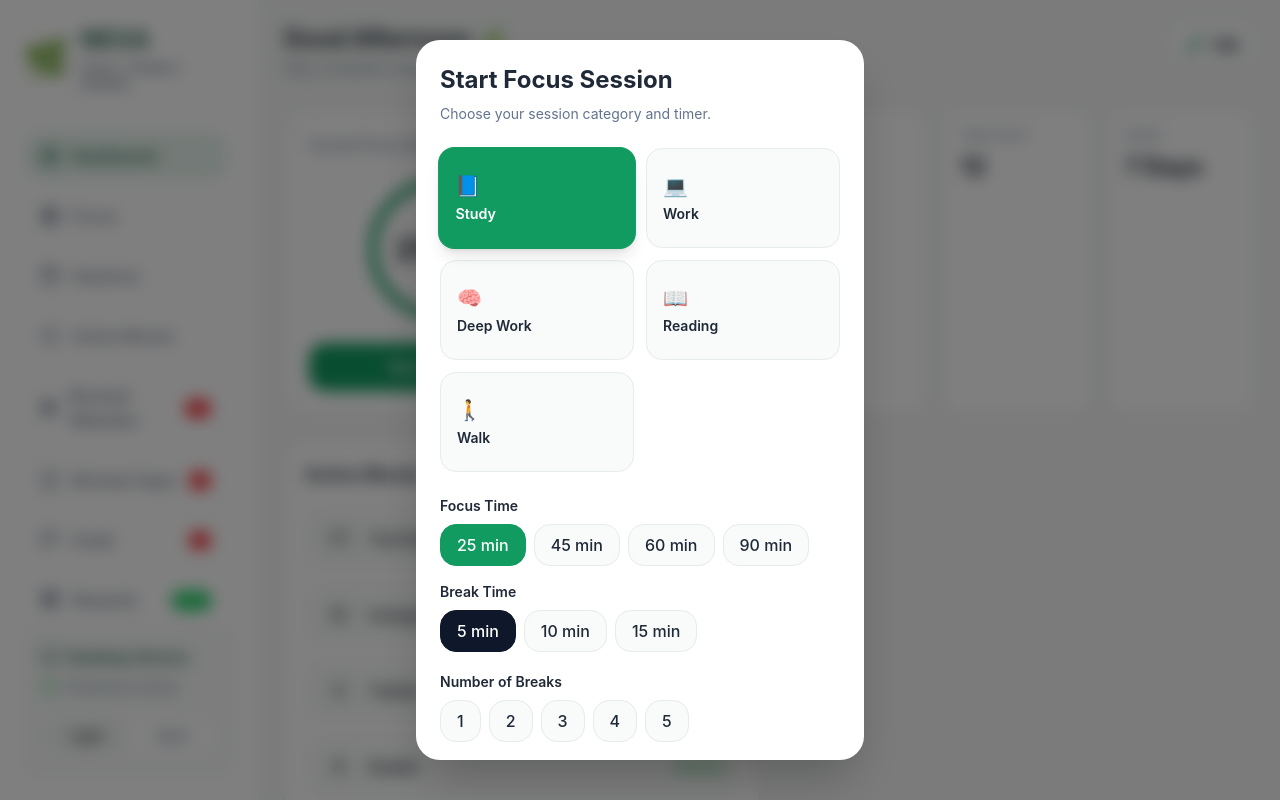
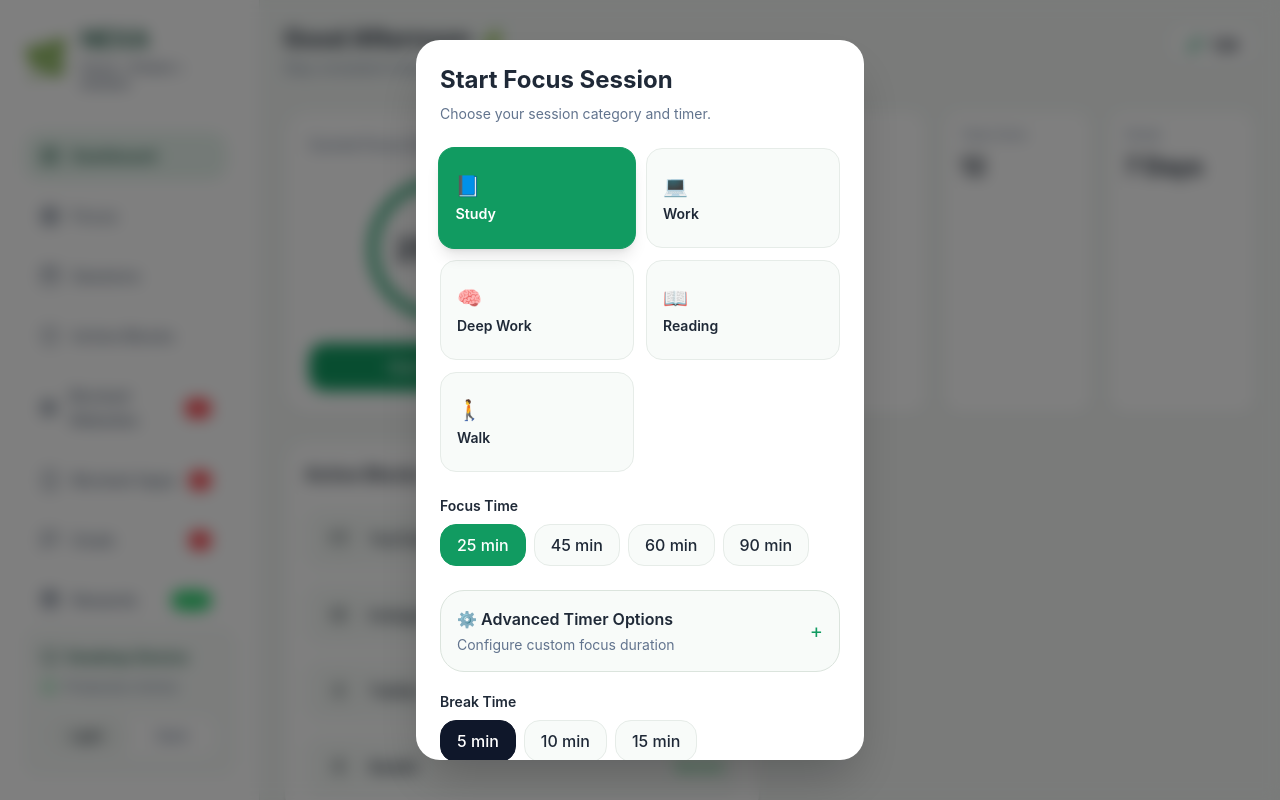
Before and after one commit to Krishna-0105/nexa-distraction-blocker, a React app in the folder frontend/: page /dashboard in a window 1280 px wide. Both pictures are taken after a click on the button "Start Session". Built offline with nearby package versions, Linux system fonts and the light colour scheme; the HTML template or start-up script is replaced by a standard one.

Commit message:
Improved pomodoro modal and custom timer UI

```diff
--- a/frontend/src/dashboard/SessionSetupModal.jsx
+++ b/frontend/src/dashboard/SessionSetupModal.jsx
@@ -1,4 +1,5 @@
 import SessionCategories from "./SessionCategories";
+
 function SessionSetupModal({
   selectedCategory,
   setSelectedCategory,
@@ -9,11 +10,17 @@ function SessionSetupModal({
   setSeconds,
   focusTime,
   setFocusTime,
+  customHours,
+setCustomHours,
+customMinutes,
+setCustomMinutes,
   breakTime,
   setBreakTime,
   theme,
   breakCount,
   setBreakCount,
+  showCustomFocusInput,
+  setShowCustomFocusInput,
 }) {
 
   return (
@@ -47,13 +54,15 @@ setBreakCount,
         >
           Choose your session category and timer.
         </p>
+
         <div className="mt-6">
 
           <SessionCategories
             selectedCategory={selectedCategory}
             setSelectedCategory={setSelectedCategory}
           />
-<div className="mt-6 space-y-4">
+
+          <div className="mt-6 space-y-5">
 
             {/* Focus Timer */}
             <div>
@@ -78,6 +87,8 @@ setBreakCount,
                     className={`px-4 py-2 rounded-2xl border transition-all font-medium ${
                       focusTime === time
                         ? "bg-[#119b61] text-white border-[#119b61]"
+                        : theme === "dark"
+                          ? "bg-[#1f2937] text-white border-[#374151]"
                           : "bg-[#f8fbf9] text-[#1f2937] border-[#e6ece8]"
                     }`}
                   >
@@ -89,6 +100,232 @@ setBreakCount,
                 ))}
 
               </div>
+
+            </div>
+
+            {/* Advanced Timer Options */}
+            <div className="mt-6">
+
+              <button
+                onClick={() =>
+                  setShowCustomFocusInput(!showCustomFocusInput)
+                }
+                className={`w-full p-4 rounded-3xl border transition-all duration-300 text-left ${
+                  theme === "dark"
+                    ? "bg-[#1f2937] border-[#374151] hover:bg-[#243041]"
+                    : "bg-[#f8fbf9] border-[#dbe4dd] hover:bg-[#eef7f1]"
+                }`}
+              >
+
+                <div className="flex items-center justify-between">
+
+                  <div>
+
+                    <p
+                      className={`font-semibold ${
+                        theme === "dark"
+                          ? "text-white"
+                          : "text-[#1f2937]"
+                      }`}
+                    >
+
+                      ⚙ Advanced Timer Options
+
+                    </p>
+
+                    <p
+                      className={`text-sm mt-1 ${
+                        theme === "dark"
+                          ? "text-slate-400"
+                          : "text-slate-500"
+                      }`}
+                    >
+
+                      Configure custom focus duration
+
+                    </p>
+
+                  </div>
+
+                  <span
+                    className={`text-xl transition-all ${
+                      theme === "dark"
+                        ? "text-[#34d399]"
+                        : "text-[#119b61]"
+                    }`}
+                  >
+
+                    {showCustomFocusInput ? "−" : "+"}
+
+                  </span>
+
+                </div>
+
+              </button>
+
+              {showCustomFocusInput && (
+
+                <div
+                  className={`mt-3 p-5 rounded-3xl border transition-all duration-300 ${
+                    theme === "dark"
+                      ? "bg-[#111827] border-[#374151]"
+                      : "bg-white border-[#e6ece8]"
+                  }`}
+                >
+
+                  <div className="flex items-center justify-between mb-4">
+
+                    <div>
+
+                      <p
+                        className={`text-base font-semibold ${
+                          theme === "dark"
+                            ? "text-white"
+                            : "text-[#1f2937]"
+                        }`}
+                      >
+
+                        Custom Focus Time
+
+                      </p>
+
+                      <p
+                        className={`text-sm mt-1 ${
+                          theme === "dark"
+                            ? "text-slate-400"
+                            : "text-slate-500"
+                        }`}
+                      >
+
+                        Set your own session duration
+
+                      </p>
+
+                    </div>
+
+                    <div
+                      className={`px-4 py-2 rounded-2xl text-sm font-medium ${
+                        theme === "dark"
+                          ? "bg-[#1f2937] text-[#34d399]"
+                          : "bg-[#f3f7f4] text-[#119b61]"
+                      }`}
+                    >
+
+                      Max 180 min
+
+                    </div>
+
+                  </div>
+
+                  <div className="flex justify-center">
+
+                    <div
+                      className={`w-full max-w-[240px] rounded-[32px] border px-6 py-5 text-center transition-all ${
+                        theme === "dark"
+                          ? "bg-[#1f2937] border-[#374151]"
+                          : "bg-[#f8fbf9] border-[#dbe4dd]"
+                      }`}
+                    >
+
+                      <div className="flex items-center justify-center gap-4">
+
+  {/* Hours */}
+  <div className="text-center">
+
+    <input
+      type="number"
+      min="0"
+      max="12"
+      value={customHours}
+      onChange={(e) =>
+        setCustomHours(Number(e.target.value))
+      }
+      className={`w-20 bg-transparent text-center text-5xl font-bold outline-none ${
+        theme === "dark"
+          ? "text-white"
+          : "text-[#1f2937]"
+      }`}
+    />
+
+    <p
+      className={`text-sm mt-2 ${
+        theme === "dark"
+          ? "text-slate-400"
+          : "text-slate-500"
+      }`}
+    >
+
+      hours
+
+    </p>
+
+  </div>
+
+  <p
+    className={`text-5xl font-bold ${
+      theme === "dark"
+        ? "text-white"
+        : "text-[#1f2937]"
+    }`}
+  >
+
+    :
+
+  </p>
+
+  {/* Minutes */}
+  <div className="text-center">
+
+    <input
+      type="number"
+      min="0"
+      max="59"
+      value={customMinutes}
+      onChange={(e) =>
+        setCustomMinutes(Number(e.target.value))
+      }
+      className={`w-20 bg-transparent text-center text-5xl font-bold outline-none ${
+        theme === "dark"
+          ? "text-white"
+          : "text-[#1f2937]"
+      }`}
+    />
+
+    <p
+      className={`text-sm mt-2 ${
+        theme === "dark"
+          ? "text-slate-400"
+          : "text-slate-500"
+      }`}
+    >
+
+      minutes
+
+    </p>
+
+  </div>
+
+</div>
+
+                      <p
+                        className={`mt-2 text-sm ${
+                          theme === "dark"
+                            ? "text-slate-400"
+                            : "text-slate-500"
+                        }`}
+                      >
+
+                        minutes
+
+                      </p>
+
+                    </div>
+
+                  </div>
+
+                </div>
+
+              )}
 
             </div>
 
@@ -115,6 +352,8 @@ setBreakCount,
                     className={`px-4 py-2 rounded-2xl border transition-all font-medium ${
                       breakTime === time
                         ? "bg-[#0f172a] text-white border-[#0f172a]"
+                        : theme === "dark"
+                          ? "bg-[#1f2937] text-white border-[#374151]"
                           : "bg-[#f8fbf9] text-[#1f2937] border-[#e6ece8]"
                     }`}
                   >
@@ -130,6 +369,8 @@ setBreakCount,
             </div>
 
           </div>
+
+          {/* Number Of Breaks */}
           <div className="mt-5">
 
             <p
@@ -169,12 +410,18 @@ setBreakCount,
             </div>
 
           </div>
+
+          {/* Start Button */}
           <button
             onClick={() => {
               setShowSessionModal(false);
               setSessionState("running");
               setIsRunning(true);
-    setMinutes(focusTime);
+              setMinutes(
+  showCustomFocusInput
+    ? (customHours * 60) + customMinutes
+    : focusTime
+);
               setSeconds(0);
             }}
             className="mt-6 w-full bg-[#119b61] hover:bg-[#0f8a57] text-white py-3 rounded-2xl font-semibold transition-all"
@@ -183,6 +430,8 @@ setBreakCount,
             Start Focus Session
 
           </button>
+
+          {/* Cancel Button */}
           <button
             onClick={() => setShowSessionModal(false)}
             className={`mt-3 w-full py-3 rounded-2xl font-semibold transition-all ${
--- /dev/null
+++ b/frontend/src/hooks/usePomodoroTimer.js
@@ -0,0 +1,66 @@
+import { useEffect, useRef } from "react";
+
+function usePomodoroTimer({
+  sessionState,
+  setSessionState,
+  setIsRunning,
+  setMinutes,
+  setSeconds,
+}) {
+
+  const intervalRef = useRef(null);
+
+  useEffect(() => {
+
+    // Prevent duplicate intervals
+    if (intervalRef.current) {
+      clearInterval(intervalRef.current);
+    }
+
+    if (sessionState === "running") {
+
+      intervalRef.current = setInterval(() => {
+
+        setSeconds((prevSeconds) => {
+
+          // Normal countdown
+          if (prevSeconds > 0) {
+            return prevSeconds - 1;
+          }
+
+          // When seconds hit 0
+          setMinutes((prevMinutes) => {
+
+            // Timer completed
+            if (prevMinutes === 0) {
+
+              clearInterval(intervalRef.current);
+
+              setSessionState("completed");
+              setIsRunning(false);
+
+              return 0;
+
+            }
+
+            return prevMinutes - 1;
+
+          });
+
+          return 59;
+
+        });
+
+      }, 1000);
+
+    }
+
+    return () => {
+      clearInterval(intervalRef.current);
+    };
+
+  }, [sessionState]);
+
+}
+
+export default usePomodoroTimer;
--- a/frontend/src/pages/Dashboard.jsx
+++ b/frontend/src/pages/Dashboard.jsx
@@ -2,6 +2,7 @@ import { useEffect, useState } from "react";
 import PomodoroCard from "../dashboard/PomodoroCard";
 import SessionCategories from "../dashboard/SessionCategories";
 import SessionSetupModal from "../dashboard/SessionSetupModal";
+import usePomodoroTimer from "../hooks/usePomodoroTimer";
 import {
   Coins,
   Monitor,
@@ -20,6 +21,7 @@ import {
   Menu,
 } from "lucide-react";
 import { getDeviceType } from "../utils/device";
+
 // import toast from "react-hot-toast";
 
 function Dashboard() {
@@ -30,6 +32,9 @@ function Dashboard() {
   const [seconds, setSeconds] = useState(0);
   const [isRunning, setIsRunning] = useState(false);
   const [focusTime, setFocusTime] = useState(25);
+
+const [customHours, setCustomHours] = useState(0);
+const [customMinutes, setCustomMinutes] = useState(25);
   const [breakTime, setBreakTime] = useState(5);
   const [mode, setMode] = useState("focus");
   const [sessionState, setSessionState] = useState("idle");
@@ -37,6 +42,7 @@ const [stopAttempts, setStopAttempts] = useState(0);
 const [showStopModal, setShowStopModal] = useState(false);
 const [showSessionModal, setShowSessionModal] = useState(false);
 const [selectedCategory, setSelectedCategory] = useState("Study");
+const [showCustomFocusInput, setShowCustomFocusInput] = useState(false);
 const stopMessages = [
   "You were building momentum. Continue a little longer.",
   "Discipline is staying focused when distraction feels easier.",
@@ -57,58 +63,30 @@ const stopMessages = [
   }, []);
   useEffect(() => {
 
-    let timer;
+  const savedSession = localStorage.getItem("nexa-session");
 
-    if (sessionState === "running") {
+  if (savedSession) {
 
-      timer = setInterval(() => {
+    const parsedSession = JSON.parse(savedSession);
 
-        if (seconds > 0) {
-          setSeconds(seconds - 1);
-        }
+    setMinutes(parsedSession.minutes);
+    setSeconds(parsedSession.seconds);
+    setSessionState(parsedSession.sessionState);
+    setFocusTime(parsedSession.focusTime);
 
-        if (seconds === 0) {
 
-          if (minutes === 0) {
 
-            clearInterval(timer);
-            setIsRunning(false);
+  }
 
-          } else {
+}, []);
 
-            setMinutes(minutes - 1);
-            setSeconds(59);
-
-          }
-
-        }
-
-      }, 1000);
-
-    }
-
-    return () => clearInterval(timer);
-
-  }, [seconds, minutes, sessionState]);
   const deviceLabel =
     deviceType === "mobile"
       ? "Mobile"
       : deviceType === "tablet"
         ? "Tablet"
         : "Desktop";
-  // useEffect(() => {
 
-  //   toast.success(`Logged in on ${deviceLabel}`, {
-  //     id: "device-login-toast",
-  //   });
-
-  // }, []);
-  // const user = JSON.parse(localStorage.getItem("user"));
-  // console.log("Current User from LocalStorage:", user);
-  // const userName =
-  //   user?.fullName ||
-  //   user?.name ||
-  //   "User";
   const hour = new Date().getHours();
 
   let greetingText = "";
@@ -143,6 +121,33 @@ const [randomGreeting] = useState(
 const [randomEmoji] = useState(
   emojis[Math.floor(Math.random() * emojis.length)]
 );
+usePomodoroTimer({
+  sessionState,
+  setSessionState,
+  setIsRunning,
+  setMinutes,
+  setSeconds,
+});
+useEffect(() => {
+
+  const sessionData = {
+    minutes,
+    seconds,
+    sessionState,
+    focusTime,
+  };
+
+  localStorage.setItem(
+    "nexa-session",
+    JSON.stringify(sessionData)
+  );
+
+}, [
+  minutes,
+  seconds,
+  sessionState,
+  focusTime,
+]);
   const sidebarItems = [
     {
       name: "Dashboard",
@@ -817,8 +822,16 @@ const [randomEmoji] = useState(
   setSeconds={setSeconds}
   focusTime={focusTime}
   setFocusTime={setFocusTime}
+  customHours={customHours}
+setCustomHours={setCustomHours}
+customMinutes={customMinutes}
+setCustomMinutes={setCustomMinutes}
 breakTime={breakTime}
 setBreakTime={setBreakTime}
+
+showCustomFocusInput={showCustomFocusInput}
+setShowCustomFocusInput={setShowCustomFocusInput}
+
 theme={theme}
 />
 
```
Also changed, not shown: frontend/src/main.jsx (+4 -4 lines). Lines whose indentation alone changed are shown as unchanged.
